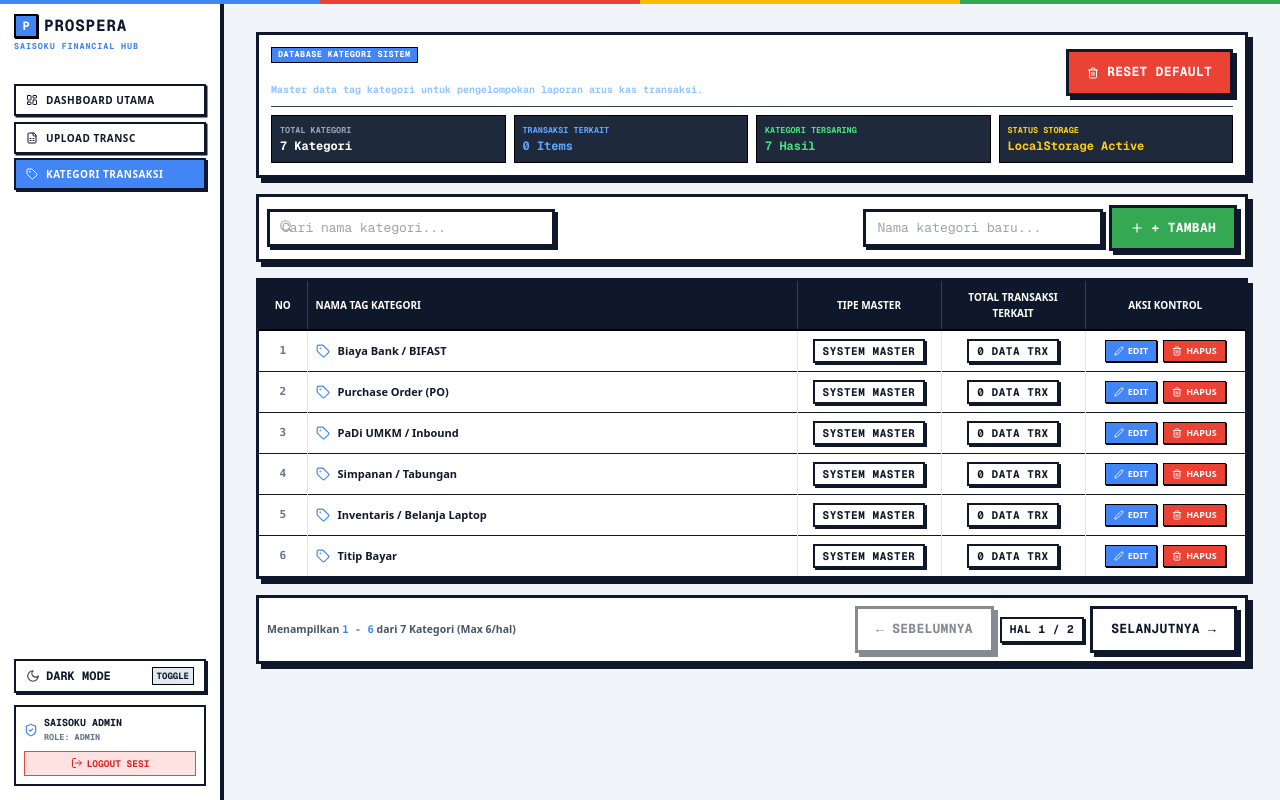
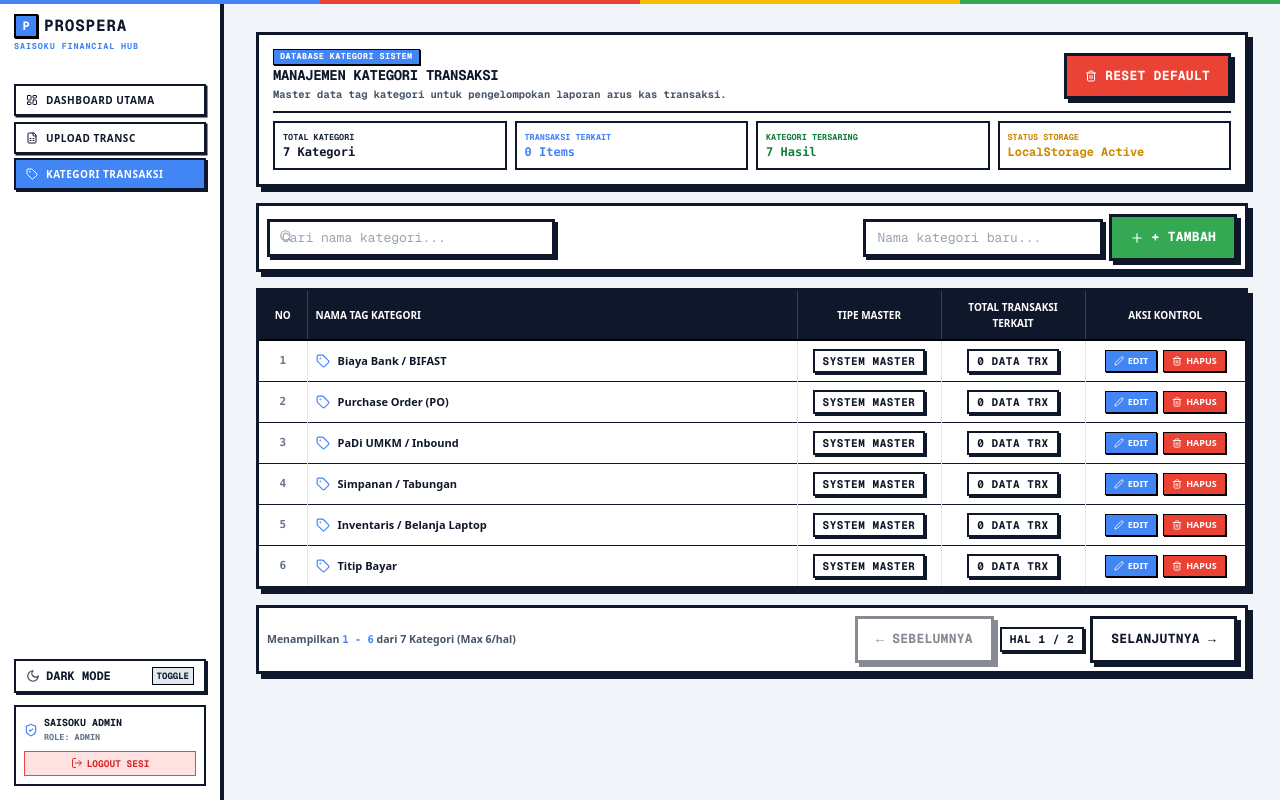
Before and after one commit to prospera2026/INSIGHT-PROSPERA, a Next.js app: page /dashboard/categories in a window 1280 px wide. Built offline with nearby package versions, Linux system fonts and the light colour scheme; no server answers; the database is empty; sample sign-in values are in the browser's storage.

Commit message:
fix(theme): sync TransactionsView and CategoriesView header banner background with theme variables

```diff
--- a/src/components/CategoriesView.tsx
+++ b/src/components/CategoriesView.tsx
@@ -120,17 +120,17 @@ export const CategoriesView: React.FC<CategoriesViewProps> = ({
 
   return (
     <div className="space-y-4">
-      {/* SECTION 1: HEADER BANNER (Identik dengan Model Transactions) */}
-      <div className="insight-card p-3 bg-slate-900 text-white border-2 border-black">
-        <div className="flex flex-col sm:flex-row justify-between items-start sm:items-center gap-2 mb-2 pb-2 border-b border-slate-700">
+      {/* SECTION 1: HEADER BANNER (Theme Matched Background) */}
+      <div className="insight-card p-3.5 bg-[var(--insight-card)] text-[var(--insight-text)] border-3 border-[var(--insight-border)]">
+        <div className="flex flex-col sm:flex-row justify-between items-start sm:items-center gap-2 mb-2 pb-2 border-b-2 border-[var(--insight-border)]">
           <div>
             <div className="flex items-center gap-2 mb-0.5">
-              <span className="inline-block px-1.5 py-0.2 bg-[var(--google-blue)] text-white text-[8.5px] font-extrabold tracking-wider uppercase border border-black">
+              <span className="inline-block px-1.5 py-0.2 bg-[var(--google-blue)] text-white text-[8.5px] font-extrabold tracking-wider uppercase border border-black shadow-[1px_1px_0_#000]">
                 DATABASE KATEGORI SISTEM
               </span>
             </div>
             <h1 className="text-sm font-black tracking-tight leading-tight">MANAJEMEN KATEGORI TRANSAKSI</h1>
-            <p className="text-[10px] text-blue-300 font-bold">
+            <p className="text-[10.5px] text-[var(--insight-muted)] font-bold mt-0.5">
               Master data tag kategori untuk pengelompokan laporan arus kas transaksi.
             </p>
           </div>
@@ -138,7 +138,7 @@ export const CategoriesView: React.FC<CategoriesViewProps> = ({
           <div className="flex items-center gap-2 self-end sm:self-center">
             <button
               onClick={handleResetDefault}
-              className="insight-button insight-button--danger text-[10px] py-1 px-2.5 flex items-center gap-1"
+              className="insight-button insight-button--danger text-[10px] py-1 px-2.5 flex items-center gap-1 font-sans"
             >
               <Trash2 className="w-3 h-3" /> RESET DEFAULT
             </button>
@@ -146,34 +146,34 @@ export const CategoriesView: React.FC<CategoriesViewProps> = ({
         </div>
 
         {successMsg && (
-          <div className="p-2.5 bg-green-950 border-2 border-green-500 text-green-200 text-xs font-bold flex items-center justify-between mb-2">
+          <div className="p-2.5 bg-green-100 dark:bg-green-950/60 border-2 border-green-500 text-green-800 dark:text-green-200 text-xs font-bold flex items-center justify-between mb-2">
             <div className="flex items-center gap-2">
-              <CheckCircle2 className="w-4 h-4 text-green-400" />
+              <CheckCircle2 className="w-4 h-4 text-green-600" />
               <span>{successMsg}</span>
             </div>
           </div>
         )}
 
-        {/* Quick Rekap Summary (4 Kotak Identik) */}
+        {/* Quick Rekap Summary (Theme Matched) */}
         <div className="grid grid-cols-1 sm:grid-cols-4 gap-2 mt-1">
-          <div className="p-2 bg-slate-800 border border-black">
-            <div className="text-[8.5px] font-extrabold text-slate-400 uppercase">TOTAL KATEGORI</div>
-            <div className="text-xs font-black text-white">{categories.length} Kategori</div>
+          <div className="p-2 bg-[var(--insight-panel)] border-2 border-[var(--insight-border)]">
+            <div className="text-[8.5px] font-black text-slate-800 dark:text-slate-300 uppercase">TOTAL KATEGORI</div>
+            <div className="text-xs font-black text-[var(--insight-text)] font-mono">{categories.length} Kategori</div>
           </div>
 
-          <div className="p-2 bg-slate-800 border border-black">
-            <div className="text-[8.5px] font-extrabold text-blue-400 uppercase">TRANSAKSI TERKAIT</div>
-            <div className="text-xs font-black text-blue-400">{totalUsedTransactions} Items</div>
+          <div className="p-2 bg-[var(--insight-panel)] border-2 border-[var(--insight-border)]">
+            <div className="text-[8.5px] font-black text-[var(--google-blue)] uppercase">TRANSAKSI TERKAIT</div>
+            <div className="text-xs font-black text-[var(--google-blue)] font-mono">{totalUsedTransactions} Items</div>
           </div>
 
-          <div className="p-2 bg-slate-800 border border-black">
-            <div className="text-[8.5px] font-extrabold text-green-400 uppercase">KATEGORI TERSARING</div>
-            <div className="text-xs font-black text-green-400">{filteredCategories.length} Hasil</div>
+          <div className="p-2 bg-[var(--insight-panel)] border-2 border-[var(--insight-border)]">
+            <div className="text-[8.5px] font-black text-green-700 dark:text-green-400 uppercase">KATEGORI TERSARING</div>
+            <div className="text-xs font-black text-green-700 dark:text-green-400 font-mono">{filteredCategories.length} Hasil</div>
           </div>
 
-          <div className="p-2 bg-slate-800 border border-black">
-            <div className="text-[8.5px] font-extrabold text-yellow-400 uppercase">STATUS STORAGE</div>
-            <div className="text-xs font-black text-yellow-400">LocalStorage Active</div>
+          <div className="p-2 bg-[var(--insight-panel)] border-2 border-[var(--insight-border)]">
+            <div className="text-[8.5px] font-black text-yellow-600 dark:text-yellow-400 uppercase">STATUS STORAGE</div>
+            <div className="text-xs font-black text-yellow-600 dark:text-yellow-400">LocalStorage Active</div>
           </div>
         </div>
       </div>
--- a/src/components/TransactionsView.tsx
+++ b/src/components/TransactionsView.tsx
@@ -143,17 +143,17 @@ export const TransactionsView: React.FC<TransactionsViewProps> = ({
 
   return (
     <div className="space-y-4">
-      {/* HEADER BANNER */}
-      <div className="insight-card p-3 bg-slate-900 text-white border-2 border-black">
-        <div className="flex flex-col sm:flex-row justify-between items-start sm:items-center gap-2 mb-2 pb-2 border-b border-slate-700">
+      {/* HEADER BANNER (Theme Matched Background) */}
+      <div className="insight-card p-3.5 bg-[var(--insight-card)] text-[var(--insight-text)] border-3 border-[var(--insight-border)]">
+        <div className="flex flex-col sm:flex-row justify-between items-start sm:items-center gap-2 mb-2 pb-2 border-b-2 border-[var(--insight-border)]">
           <div>
             <div className="flex items-center gap-2 mb-0.5">
-              <span className="inline-block px-1.5 py-0.2 bg-[var(--google-green)] text-white text-[8.5px] font-extrabold tracking-wider uppercase border border-black">
+              <span className="inline-block px-1.5 py-0.2 bg-[var(--google-green)] text-white text-[8.5px] font-extrabold tracking-wider uppercase border border-black shadow-[1px_1px_0_#000]">
                 SUPABASE DATABASE CLOUD
               </span>
             </div>
             <h1 className="text-sm font-black tracking-tight leading-tight">DATABASE TRANSAKSI & UPLOAD CSV</h1>
-            <p className="text-[10px] text-blue-300 font-bold">
+            <p className="text-[10.5px] text-[var(--insight-muted)] font-bold mt-0.5">
               Tersimpan permanen di Supabase Cloud Database & Storage.
             </p>
           </div>
@@ -162,13 +162,13 @@ export const TransactionsView: React.FC<TransactionsViewProps> = ({
             {transactions.length > 0 && (
               <button
                 onClick={handleClearDatabase}
-                className="insight-button insight-button--danger text-[10px] py-1 px-2.5 flex items-center gap-1"
+                className="insight-button insight-button--danger text-[10px] py-1 px-2.5 flex items-center gap-1 font-sans"
               >
                 <Trash2 className="w-3 h-3" /> RESET DB
               </button>
             )}
 
-            <label className="insight-button insight-button--primary cursor-pointer text-[10px] py-1 px-2.5 flex items-center gap-1.5 whitespace-nowrap">
+            <label className="insight-button insight-button--primary cursor-pointer text-[10px] py-1 px-2.5 flex items-center gap-1.5 whitespace-nowrap font-sans">
               <UploadCloud className="w-3.5 h-3.5" /> UPLOAD BENCHMARK CSV
               <input type="file" accept=".csv" onChange={handleFileUpload} className="hidden" />
             </label>
@@ -176,40 +176,40 @@ export const TransactionsView: React.FC<TransactionsViewProps> = ({
         </div>
 
         {uploadSuccessMessage && (
-          <div className="p-2.5 bg-green-950 border-2 border-green-500 text-green-200 text-xs font-bold flex items-center justify-between mb-2">
+          <div className="p-2.5 bg-green-100 dark:bg-green-950/60 border-2 border-green-500 text-green-800 dark:text-green-200 text-xs font-bold flex items-center justify-between mb-2">
             <div className="flex items-center gap-2">
-              <CheckCircle2 className="w-4 h-4 text-green-400" />
+              <CheckCircle2 className="w-4 h-4 text-green-600" />
               <span>{uploadSuccessMessage}</span>
             </div>
             <button
               onClick={onNavigateToDashboard}
-              className="px-2 py-1 bg-green-500 text-black font-extrabold text-[10px] uppercase border border-black hover:bg-green-400"
+              className="px-2 py-1 bg-green-600 text-white font-extrabold text-[10px] uppercase border border-black hover:bg-green-500"
             >
               LIHAT DASHBOARD →
             </button>
           </div>
         )}
 
-        {/* Quick Rekap Summary */}
+        {/* Quick Rekap Summary (Theme Matched) */}
         <div className="grid grid-cols-1 sm:grid-cols-4 gap-2 mt-1">
-          <div className="p-2 bg-slate-800 border border-black">
-            <div className="text-[8.5px] font-extrabold text-slate-400 uppercase">TOTAL TRANSAKSI</div>
-            <div className="text-xs font-black text-white">{filteredTransactions.length} Items</div>
+          <div className="p-2 bg-[var(--insight-panel)] border-2 border-[var(--insight-border)]">
+            <div className="text-[8.5px] font-black text-slate-800 dark:text-slate-300 uppercase">TOTAL TRANSAKSI</div>
+            <div className="text-xs font-black text-[var(--insight-text)] font-mono">{filteredTransactions.length} Items</div>
           </div>
 
-          <div className="p-2 bg-slate-800 border border-black">
-            <div className="text-[8.5px] font-extrabold text-red-400 uppercase">REKAP DEBIT</div>
-            <div className="text-xs font-black text-red-400">{formatIDR(totalFilteredDebit)}</div>
+          <div className="p-2 bg-[var(--insight-panel)] border-2 border-[var(--insight-border)]">
+            <div className="text-[8.5px] font-black text-red-600 dark:text-red-400 uppercase">REKAP DEBIT</div>
+            <div className="text-xs font-black text-red-600 dark:text-red-400 font-mono">{formatIDR(totalFilteredDebit)}</div>
           </div>
 
-          <div className="p-2 bg-slate-800 border border-black">
-            <div className="text-[8.5px] font-extrabold text-green-400 uppercase">REKAP KREDIT</div>
-            <div className="text-xs font-black text-green-400">{formatIDR(totalFilteredCredit)}</div>
+          <div className="p-2 bg-[var(--insight-panel)] border-2 border-[var(--insight-border)]">
+            <div className="text-[8.5px] font-black text-green-700 dark:text-green-400 uppercase">REKAP KREDIT</div>
+            <div className="text-xs font-black text-green-700 dark:text-green-400 font-mono">{formatIDR(totalFilteredCredit)}</div>
           </div>
 
-          <div className="p-2 bg-slate-800 border border-black">
-            <div className="text-[8.5px] font-extrabold text-blue-400 uppercase">NET ARUS</div>
-            <div className="text-xs font-black text-blue-400">{formatIDR(netFilteredBalance)}</div>
+          <div className="p-2 bg-[var(--insight-panel)] border-2 border-[var(--insight-border)]">
+            <div className="text-[8.5px] font-black text-[var(--google-blue)] uppercase">NET ARUS</div>
+            <div className="text-xs font-black text-[var(--google-blue)] font-mono">{formatIDR(netFilteredBalance)}</div>
           </div>
         </div>
       </div>
```
